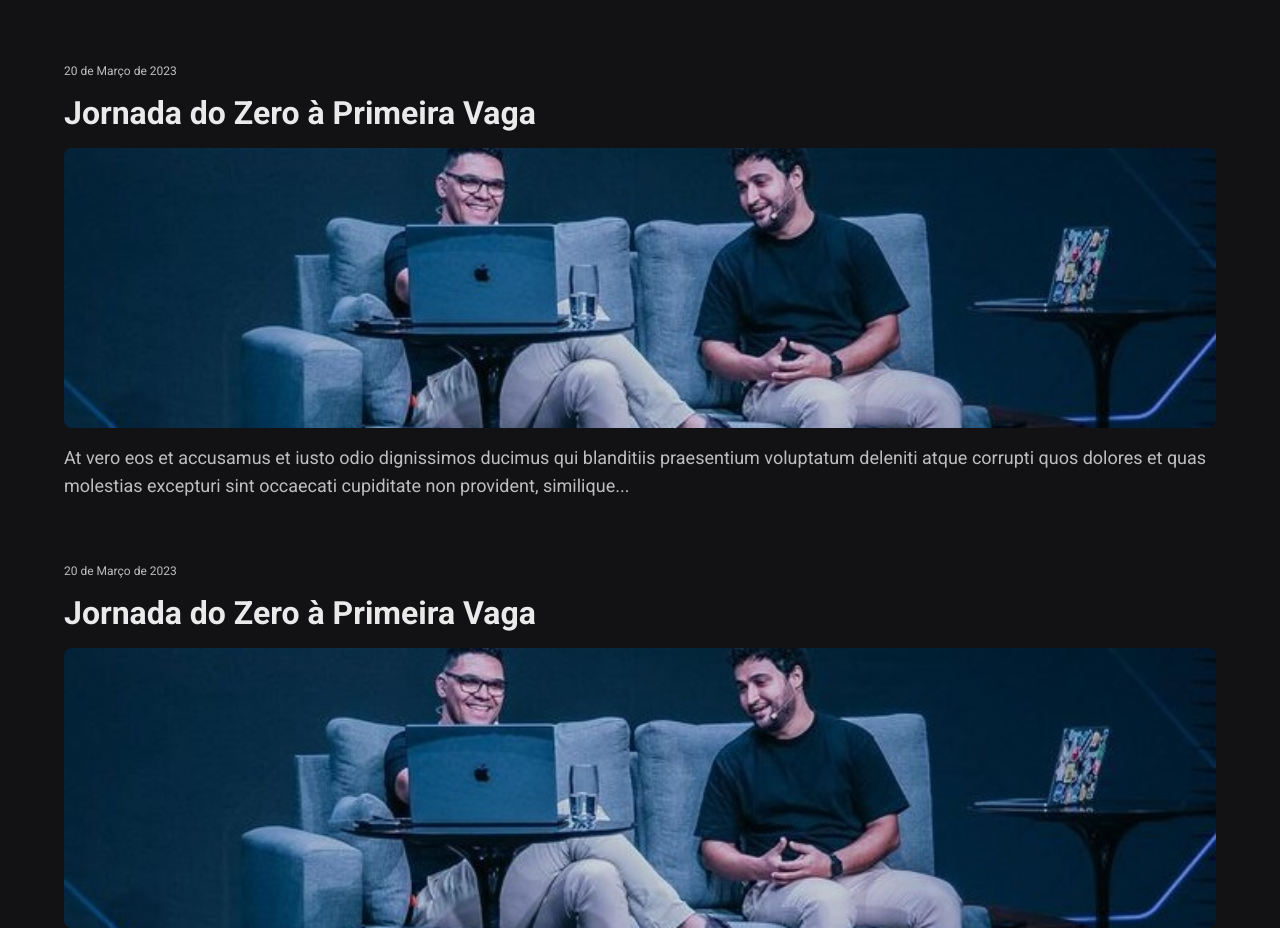
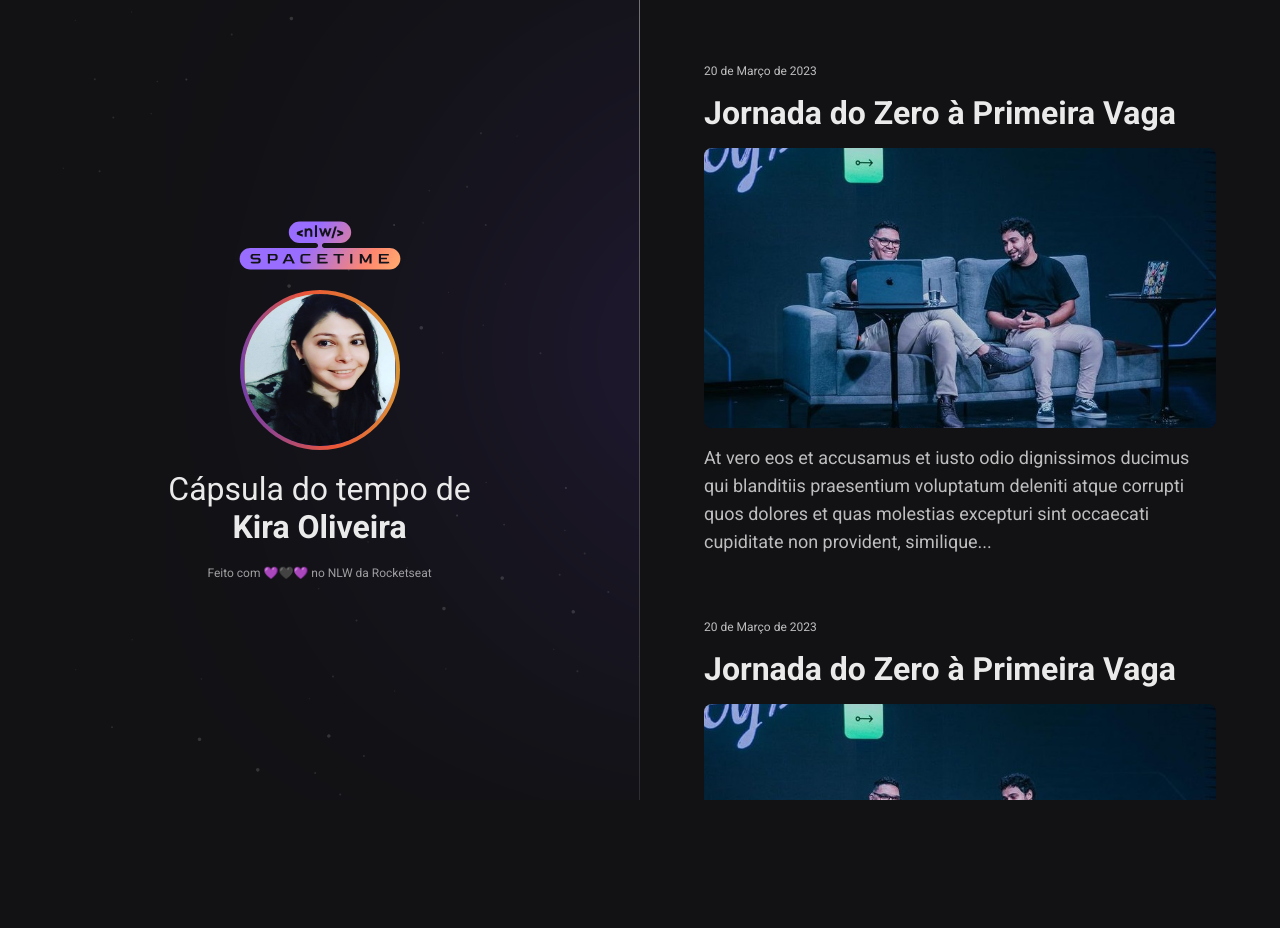
Before and after one commit to KiraOliveira/nlw_space_niver_explorer, a plain HTML site: page html/index.html in a window 1280 px wide. Shown: the top 928 px of the page. After the commit the page ends 800 px from the top, so only its background shows below. Drawn offline with Linux system fonts and the light colour scheme.

Commit message:
3ª Aula - Estilizando nosso layout

```diff
--- a/css/style.css
+++ b/css/style.css
@@ -4,8 +4,21 @@
   box-sizing: border-box;
 }
 
+body {
+  background-color: #121215;
+  color: #eaeaea;
+  font-family: 'Roboto', sans-serif;
+
+  display: grid;
+  grid-template-areas: "profile timeline";
+  grid-template-columns: 1fr 1fr;
+  grid-template-rows: 100vh;
+}
+
 nav {
   padding: 64px;
+  grid-area: timeline;
+  overflow-y: scroll;
 }
 
 .memory {
@@ -14,12 +27,6 @@ nav {
   gap: 16px;
   text-decoration: none;
   margin-bottom: 64px;
-}
-
-body {
-  background-color: #121215;
-  color: #eaeaea;
-  font-family: 'Roboto', sans-serif;
 }
 
 .memory small {
@@ -44,3 +51,36 @@ body {
   color: #bebebf;
   line-height: 28px;
 }
+
+aside {
+  grid-area: profile;
+  display: flex;
+  flex-direction: column;
+  align-items: center;
+  justify-content: center;
+  gap: 20px;
+  border-right: 1px solid;
+  border-image: linear-gradient(#727275, #2c2c31) 1;
+  background-image: url("../img/background.svg");
+  background-position: top right;
+  background-repeat: no-repeat;
+  background-size: auto 100%;
+}
+
+aside img:nth-child(2) {
+  width: 160px;
+  height: 160px;
+  border-radius: 50%;
+  border: 4px solid transparent;
+  background: linear-gradient(#d39e33, #ed5636, #633bbc) padding-box, linear-gradient(260deg,#d39e33, #ed5636, #633bbc) border-box;
+}
+
+aside p {
+  font-size: 32px;
+  text-align: center;
+}
+
+aside span {
+  font-size: 12px;
+  color: #9e9ea0;
+}
--- a/html/index.html
+++ b/html/index.html
@@ -1,5 +1,6 @@
 <!DOCTYPE html>
 <html lang="pt-br">
+
 <head>
   <meta charset="UTF-8" />
   <meta http-equiv="X-UA-Compatible" content="IE=edge" />
@@ -7,10 +8,7 @@
 
   <link rel="preconnect" href="https://fonts.googleapis.com" />
   <link rel="preconnect" href="https://fonts.gstatic.com" crossorigin />
-    <link
-      href="https://fonts.googleapis.com/css2?family=Roboto:wght@400;700&display=swap"
-      rel="stylesheet"
-    />
+  <link href="https://fonts.googleapis.com/css2?family=Roboto:wght@400;700&display=swap" rel="stylesheet" />
 
   <link rel="icon" type="image/png" href="../img/favicon.png" />
 
@@ -18,15 +16,19 @@
 
   <title>NLW Spacetime</title>
 </head>
+
 <body>
+  <aside>
+    <img src="../img/logo.svg" alt="Logo NLW Spacetime">
+    <img src="../img/eu.png" alt="Foto da Kira">
+    <p>Cápsula do tempo de </br><strong>Kira Oliveira</strong></p>
+    <span>Feito com 💜🖤💜 no NLW da Rocketseat</span>
+  </aside>
   <nav>
     <a href="https://www.youtube.com/watch?v=MUkZPS915X4&ab_channel=Rocketseat" target="_blank" class="memory">
       <small>20 de Março de 2023</small>
       <h1>Jornada do Zero à Primeira Vaga</h1>
-        <img
-          src="../img/jornada.png"
-          alt="Rodrigo e Mayk apresentando o evento Jornada do Zero à Primeira Vaga"
-        />
+      <img src="../img/jornada.png" alt="Rodrigo e Mayk apresentando o evento Jornada do Zero à Primeira Vaga" />
 
       <p>
         At vero eos et accusamus et iusto odio dignissimos ducimus qui
@@ -39,10 +41,7 @@
     <a href="https://www.youtube.com/watch?v=MUkZPS915X4&ab_channel=Rocketseat" target="_blank" class="memory">
       <small>20 de Março de 2023</small>
       <h1>Jornada do Zero à Primeira Vaga</h1>
-        <img
-          src="../img/jornada.png"
-          alt="Rodrigo e Mayk apresentando o evento Jornada do Zero à Primeira Vaga"
-        />
+      <img src="../img/jornada.png" alt="Rodrigo e Mayk apresentando o evento Jornada do Zero à Primeira Vaga" />
 
       <p>
         At vero eos et accusamus et iusto odio dignissimos ducimus qui
@@ -55,10 +54,7 @@
     <a href="https://www.youtube.com/watch?v=MUkZPS915X4&ab_channel=Rocketseat" target="_blank" class="memory">
       <small>20 de Março de 2023</small>
       <h1>Jornada do Zero à Primeira Vaga</h1>
-        <img
-          src="../img/jornada.png"
-          alt="Rodrigo e Mayk apresentando o evento Jornada do Zero à Primeira Vaga"
-        />
+      <img src="../img/jornada.png" alt="Rodrigo e Mayk apresentando o evento Jornada do Zero à Primeira Vaga" />
 
       <p>
         At vero eos et accusamus et iusto odio dignissimos ducimus qui
@@ -71,10 +67,7 @@
     <a href="https://www.youtube.com/watch?v=MUkZPS915X4&ab_channel=Rocketseat" target="_blank" class="memory">
       <small>20 de Março de 2023</small>
       <h1>Jornada do Zero à Primeira Vaga</h1>
-        <img
-          src="../img/jornada.png"
-          alt="Rodrigo e Mayk apresentando o evento Jornada do Zero à Primeira Vaga"
-        />
+      <img src="../img/jornada.png" alt="Rodrigo e Mayk apresentando o evento Jornada do Zero à Primeira Vaga" />
 
       <p>
         At vero eos et accusamus et iusto odio dignissimos ducimus qui
@@ -87,10 +80,7 @@
     <a href="https://www.youtube.com/watch?v=MUkZPS915X4&ab_channel=Rocketseat" target="_blank" class="memory">
       <small>20 de Março de 2023</small>
       <h1>Jornada do Zero à Primeira Vaga</h1>
-        <img
-          src="../img/jornada.png"
-          alt="Rodrigo e Mayk apresentando o evento Jornada do Zero à Primeira Vaga"
-        />
+      <img src="../img/jornada.png" alt="Rodrigo e Mayk apresentando o evento Jornada do Zero à Primeira Vaga" />
 
       <p>
         At vero eos et accusamus et iusto odio dignissimos ducimus qui
@@ -102,4 +92,5 @@
 
   </nav>
 </body>
+
 </html>
```
Also changed, not shown: img/eu.png (added). Lines whose indentation alone changed are shown as unchanged.
